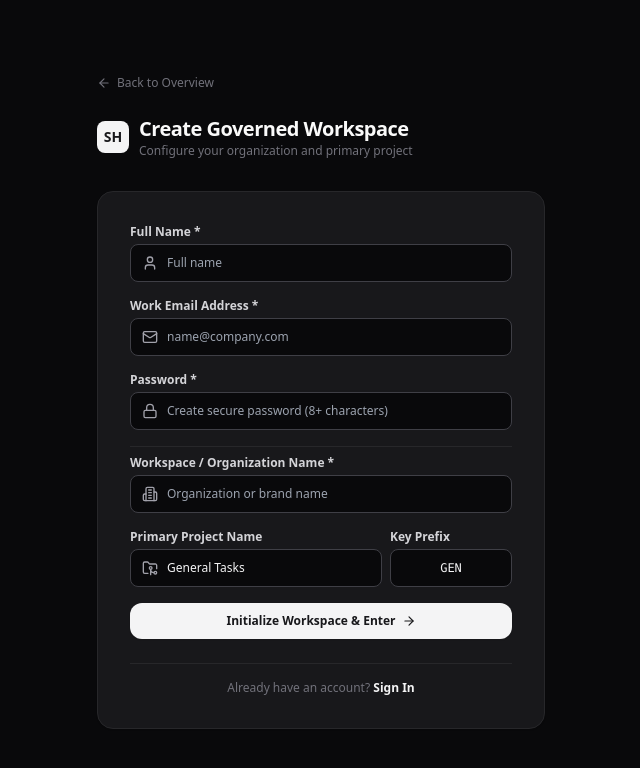
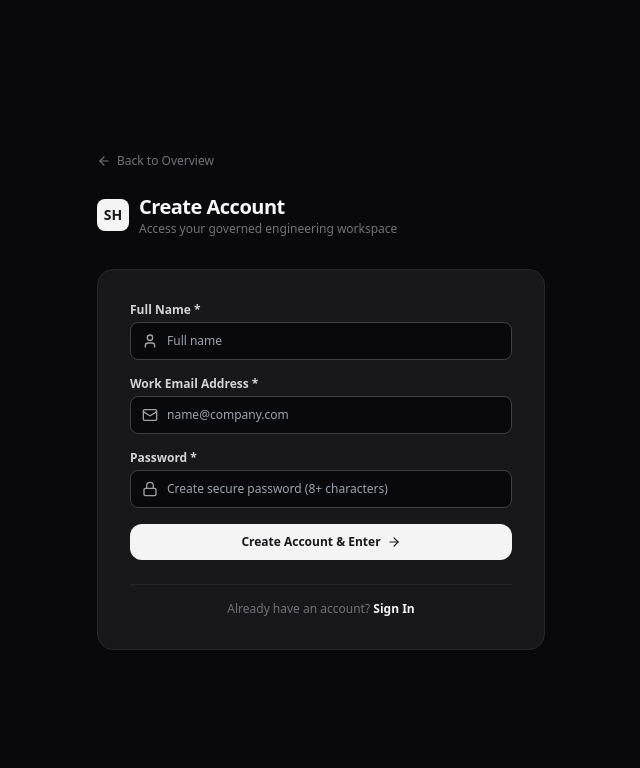
Before and after one commit to elisoneric/shnotes, a Next.js app: page /signup in a window 1280 px wide. Shown: the top 768 px of the page, without its empty margins (319-959 px from the left). Built offline with nearby package versions, Linux system fonts and the light colour scheme.

Commit message:
refactor(auth): streamline signup to Name, Email, and Password only

```diff
--- a/src/app/api/auth/signup/route.ts
+++ b/src/app/api/auth/signup/route.ts
@@ -13,9 +13,9 @@ export async function POST(req: Request) {
     await ensureSeedData();
     const { name, email, password, workspaceName, projectName, projectKey } = await req.json();
 
-    if (!name || !email || !password || !workspaceName) {
+    if (!name || !email || !password) {
       return NextResponse.json(
-        { error: "Name, email, password, and workspace name are required." },
+        { error: "Name, email, and password are required." },
         { status: 400 }
       );
     }
@@ -33,8 +33,9 @@ export async function POST(req: Request) {
     }
 
     const passwordHash = hashPassword(password);
+    const effectiveWorkspaceName = workspaceName?.trim() || `${name.trim().split(" ")[0]}'s Workspace`;
     const slug =
-      workspaceName
+      effectiveWorkspaceName
         .toLowerCase()
         .replace(/[^a-z0-9]+/g, "-")
         .replace(/^-|-$/g, "") +
@@ -54,7 +55,7 @@ export async function POST(req: Request) {
 
       const workspace = await tx.workspace.create({
         data: {
-          name: workspaceName.trim(),
+          name: effectiveWorkspaceName,
           slug,
           members: {
             create: {
@@ -66,7 +67,7 @@ export async function POST(req: Request) {
       });
 
       const pName = projectName?.trim() || "General Tasks";
-      const pKey = (projectKey?.trim() || workspaceName.slice(0, 3)).toUpperCase().replace(/[^A-Z]/g, "PR");
+      const pKey = (projectKey?.trim() || effectiveWorkspaceName.slice(0, 3)).toUpperCase().replace(/[^A-Z]/g, "PR");
 
       const project = await tx.project.create({
         data: {
--- a/src/app/signup/page.tsx
+++ b/src/app/signup/page.tsx
@@ -3,16 +3,13 @@
 import React, { useState } from "react";
 import Link from "next/link";
 import { useRouter } from "next/navigation";
-import { Lock, Mail, User, Building2, FolderGit2, ArrowRight, AlertCircle, ArrowLeft } from "lucide-react";
+import { Lock, Mail, User, ArrowRight, AlertCircle, ArrowLeft } from "lucide-react";
 
 export default function SignupPage() {
   const router = useRouter();
   const [name, setName] = useState("");
   const [email, setEmail] = useState("");
   const [password, setPassword] = useState("");
-  const [workspaceName, setWorkspaceName] = useState("");
-  const [projectName, setProjectName] = useState("General Tasks");
-  const [projectKey, setProjectKey] = useState("GEN");
   const [error, setError] = useState<string | null>(null);
   const [loading, setLoading] = useState(false);
 
@@ -29,15 +26,12 @@ export default function SignupPage() {
           name,
           email,
           password,
-          workspaceName,
-          projectName,
-          projectKey,
         }),
       });
 
       const data = await res.json();
       if (!res.ok) {
-        throw new Error(data.error || "Failed to create workspace.");
+        throw new Error(data.error || "Failed to create account.");
       }
 
       router.push("/app");
@@ -65,8 +59,8 @@ export default function SignupPage() {
             SH
           </div>
           <div>
-            <h1 className="text-xl font-bold tracking-tight text-zinc-950 dark:text-zinc-50">Create Governed Workspace</h1>
-            <p className="text-xs text-zinc-500">Configure your organization and primary project</p>
+            <h1 className="text-xl font-bold tracking-tight text-zinc-950 dark:text-zinc-50">Create Account</h1>
+            <p className="text-xs text-zinc-500">Access your governed engineering workspace</p>
           </div>
         </div>
       </div>
@@ -133,61 +127,12 @@ export default function SignupPage() {
               </div>
             </div>
 
-            <div className="pt-2 border-t border-zinc-100 dark:border-zinc-800">
-              <label className="block text-xs font-semibold text-zinc-700 dark:text-zinc-300 mb-1">
-                Workspace / Organization Name *
-              </label>
-              <div className="relative">
-                <Building2 className="w-4 h-4 text-zinc-400 absolute left-3 top-1/2 -translate-y-1/2" />
-                <input
-                  type="text"
-                  required
-                  value={workspaceName}
-                  onChange={(e) => setWorkspaceName(e.target.value)}
-                  placeholder="Organization or brand name"
-                  className="w-full text-xs pl-9 pr-3 py-2.5 rounded-lg border border-zinc-200 dark:border-zinc-700 bg-zinc-50 dark:bg-zinc-950 text-zinc-900 dark:text-zinc-100 focus:outline-none focus:ring-1 focus:ring-zinc-400"
-                />
-              </div>
-            </div>
-
-            <div className="grid grid-cols-3 gap-2">
-              <div className="col-span-2">
-                <label className="block text-xs font-semibold text-zinc-700 dark:text-zinc-300 mb-1">
-                  Primary Project Name
-                </label>
-                <div className="relative">
-                  <FolderGit2 className="w-4 h-4 text-zinc-400 absolute left-3 top-1/2 -translate-y-1/2" />
-                  <input
-                    type="text"
-                    value={projectName}
-                    onChange={(e) => setProjectName(e.target.value)}
-                    placeholder="Project name"
-                    className="w-full text-xs pl-9 pr-3 py-2.5 rounded-lg border border-zinc-200 dark:border-zinc-700 bg-zinc-50 dark:bg-zinc-950 text-zinc-900 dark:text-zinc-100 focus:outline-none focus:ring-1 focus:ring-zinc-400"
-                  />
-                </div>
-              </div>
-
-              <div>
-                <label className="block text-xs font-semibold text-zinc-700 dark:text-zinc-300 mb-1">
-                  Key Prefix
-                </label>
-                <input
-                  type="text"
-                  maxLength={4}
-                  value={projectKey}
-                  onChange={(e) => setProjectKey(e.target.value.toUpperCase())}
-                  placeholder="GEN"
-                  className="w-full text-xs px-3 py-2.5 rounded-lg border border-zinc-200 dark:border-zinc-700 bg-zinc-50 dark:bg-zinc-950 text-zinc-900 dark:text-zinc-100 font-mono text-center uppercase focus:outline-none focus:ring-1 focus:ring-zinc-400"
-                />
-              </div>
-            </div>
-
             <button
               type="submit"
               disabled={loading}
-              className="w-full py-2.5 px-4 rounded-xl bg-zinc-900 dark:bg-zinc-100 text-white dark:text-zinc-900 text-xs font-semibold hover:opacity-90 transition-opacity disabled:opacity-50 flex items-center justify-center gap-1.5 shadow-sm mt-4"
+              className="w-full py-2.5 px-4 rounded-xl bg-zinc-900 dark:bg-zinc-100 text-white dark:text-zinc-900 text-xs font-semibold hover:opacity-90 transition-opacity disabled:opacity-50 flex items-center justify-center gap-1.5 shadow-sm mt-4 cursor-pointer"
             >
-              <span>{loading ? "Creating Workspace..." : "Initialize Workspace & Enter"}</span>
+              <span>{loading ? "Creating Account..." : "Create Account & Enter"}</span>
               <ArrowRight className="w-3.5 h-3.5" />
             </button>
           </form>
```
